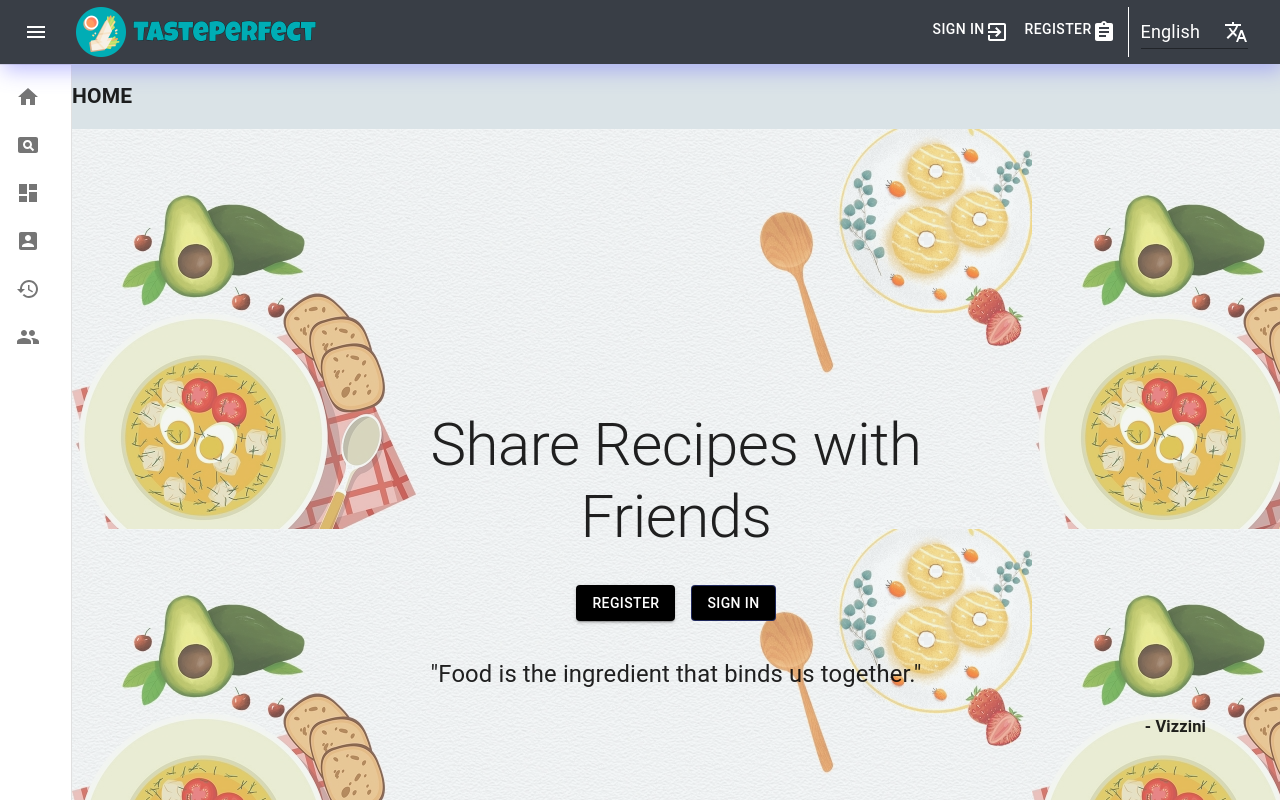
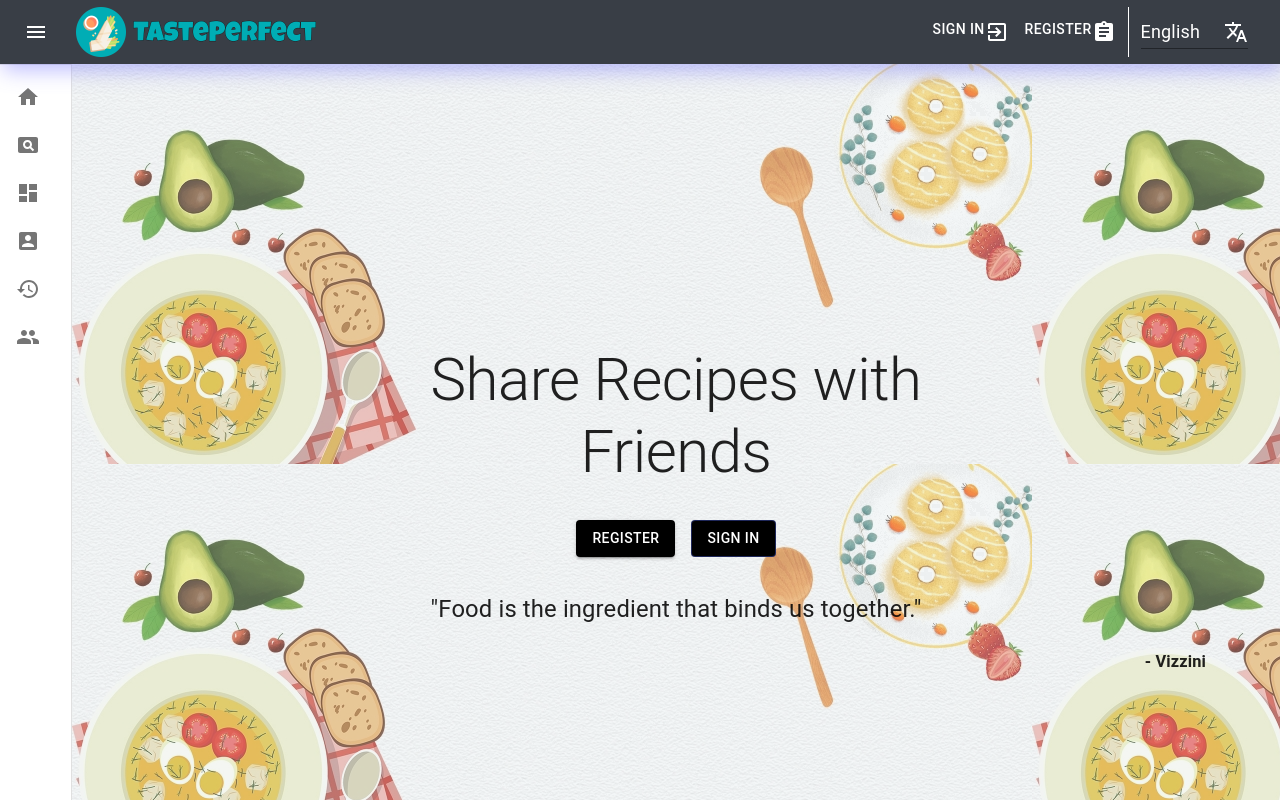
Before and after one commit to Borghese-Gladiator/recipe-sharing-site, a React (Create React App) app: page /signin in a window 1280 px wide. Built offline with nearby package versions, Linux system fonts and the light colour scheme.

Commit message:
Update HomePage.js

```diff
--- a/src/pages/HomePage.js
+++ b/src/pages/HomePage.js
@@ -4,8 +4,8 @@ import Landing from '../components/Landing'
 export default function AboutPage(props) {
   return (
     <div>
-      <h2>HOME</h2>
       <Landing />
+
     </div>
   )
 }
```
